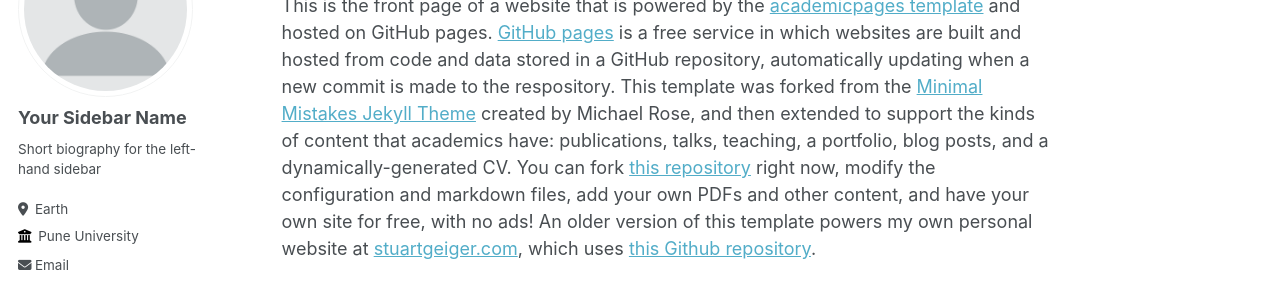
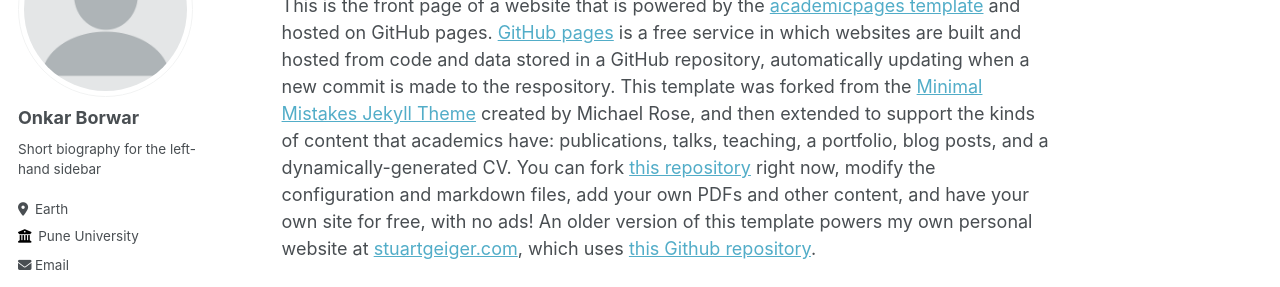
Before and after one commit to shyamborwar2024/shyam-protfolio, a Jekyll site: the page built from _pages/about.md, in a window 1280 px wide. Shown: the part 196-483 px from the top of the page. Built offline with Jekyll 4.4.1, drawn with Linux system fonts in a browser that asks for light colours; some web fonts are replaced.

Commit message:
Update _config.yml

```diff
--- a/_config.yml
+++ b/_config.yml
@@ -22,7 +22,7 @@ repository               : "academicpages/academicpages.github.io"
 author:
   # Biographic information
   avatar           : "profile.png"
-  name             : "Your Sidebar Name"
+  name             : "Onkar Borwar"
   pronouns         : # example: "she/her"
   bio              : "Short biography for the left-hand sidebar"
   location         : "Earth"
```
